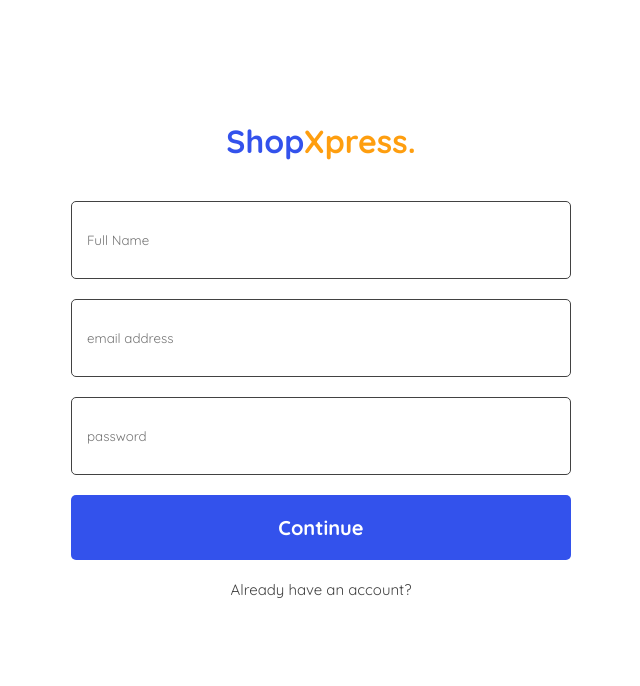
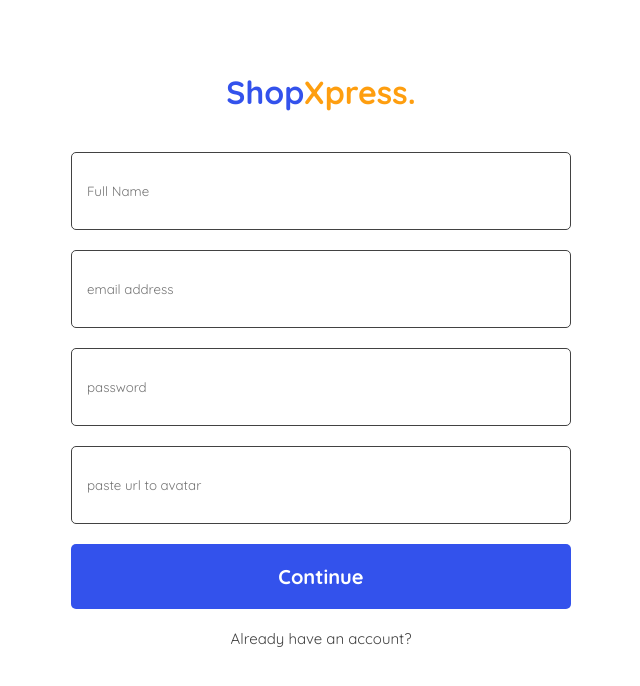
Before and after one commit to Jhayklaus/e-store, a React (Create React App) app: page /newuser in a window 1280 px wide. Shown: the top 686 px of the page, without its empty margins (319-959 px from the left). Built offline with nearby package versions, Linux system fonts and the light colour scheme.

Commit message:
FIXED POST DATA TO API ISSUE

```diff
--- a/src/components/pages/Register.jsx
+++ b/src/components/pages/Register.jsx
@@ -10,24 +10,28 @@ const Register = () => {
   const [data, setData] = useState({
     name: "",
     email: "",
-    password: ""
+    password: "",
+    avatar: ""
   });
 
   function submit(e) {
     e.preventDefault();
     axios
-      .post("https://api.escuelajs.co/api/v1/users/", data)
+      .post(`https://api.escuelajs.co/api/v1/users/`, data
+
+      )
       .then(function (response) {
         console.log(response);
-        toast("account created successfully...", {
+        toast(`account created successfully...`, {
           position: toast.POSITION.TOP_CENTER,
         });
+        <NavLink to={`/`}>LOGIN HERE</NavLink>
       })
       .catch(function (error) {
-        console.log(error);
         toast.error("Something went wrong...", {
           position: toast.POSITION.TOP_CENTER,
         });
+        console.log(error);
       });
   }
 
@@ -71,6 +75,13 @@ const Register = () => {
             type="password"
             placeholder="password"
           />
+          <input
+            onChange={(e) => handle(e)}
+            id="avatar"
+            value={data.avatar}
+            type="url"
+            placeholder="paste url to avatar"
+          />
           <Buttons text="Continue" color="#3352ec" />
         </form>
         <NavLink className="forgot" to={`/`}>
```
